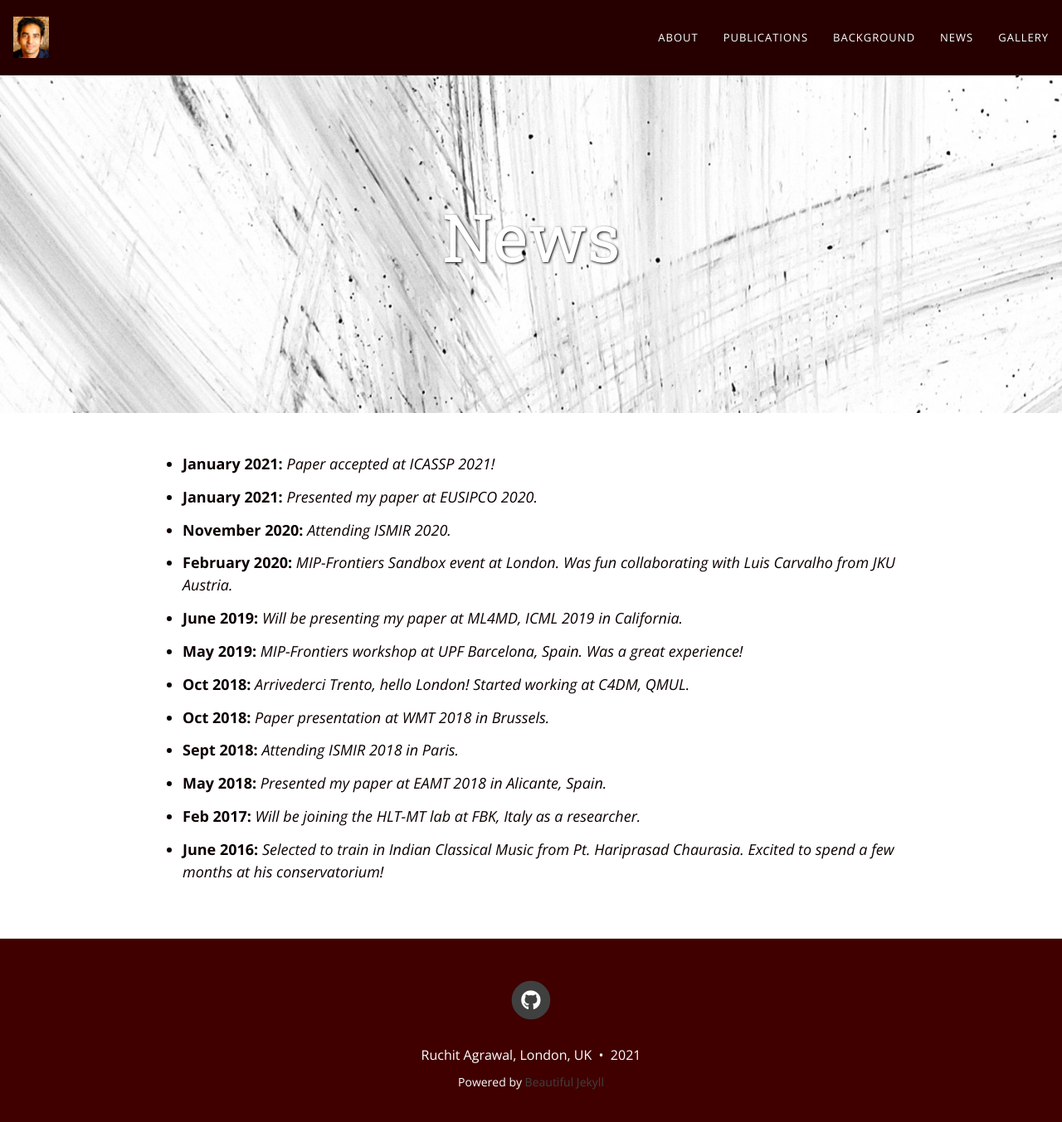
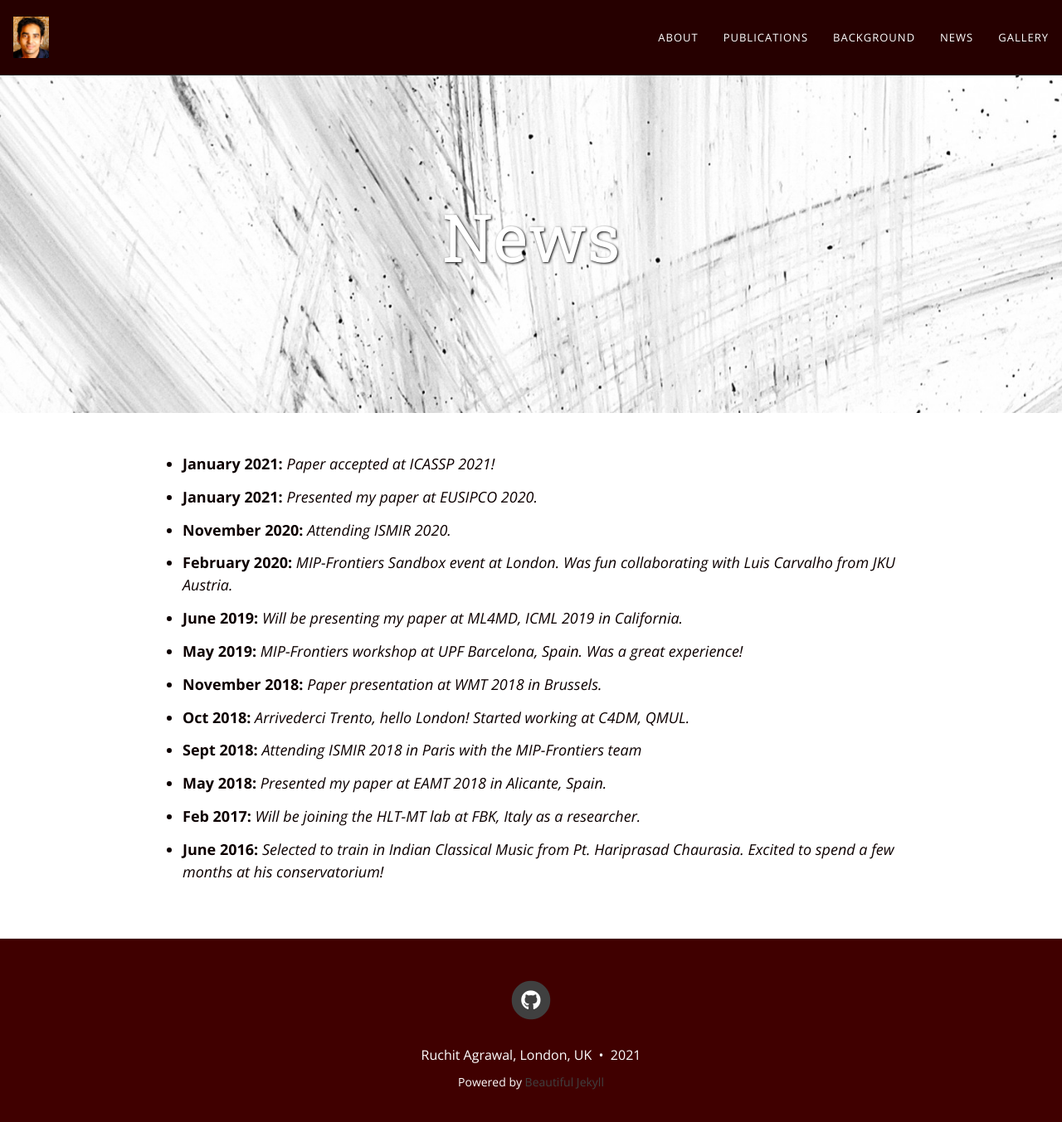
Before and after one commit to rragrawal/rragrawal.github.io, a Jekyll site: the page built from news.md, in a window 1280 px wide and 1365 px high. Shown: the top 1353 px of the window at 83% size. Built offline with Jekyll 4.4.1, drawn with Linux system fonts in a browser that asks for light colours; nearby versions of some CDN libraries.

Commit message:
Update news.md

```diff
--- a/news.md
+++ b/news.md
@@ -10,9 +10,9 @@ cover-img: "/img/bg/footer.jpg"
 * {: .spaced :} **February 2020:** *MIP-Frontiers Sandbox event at London. Was fun collaborating with Luis Carvalho from JKU Austria.*
 * {: .spaced :} **June 2019:** *Will be presenting my paper at ML4MD, ICML 2019 in California.*
 * {: .spaced :} **May 2019:** *MIP-Frontiers workshop at UPF Barcelona, Spain. Was a great experience!*
+* {: .spaced :} **November 2018:** *Paper presentation at WMT 2018 in Brussels.*
 * {: .spaced :} **Oct 2018:** *Arrivederci Trento, hello London! Started working at C4DM, QMUL.*
-* {: .spaced :} **Oct 2018:** *Paper presentation at WMT 2018 in Brussels.*
-* {: .spaced :} **Sept 2018:** *Attending ISMIR 2018 in Paris.*
+* {: .spaced :} **Sept 2018:** *Attending ISMIR 2018 in Paris with the MIP-Frontiers team*
 * {: .spaced :} **May 2018:** *Presented my paper at EAMT 2018 in Alicante, Spain.*
 * {: .spaced :} **Feb 2017:** *Will be joining the HLT-MT lab at FBK, Italy as a researcher.*
 * {: .spaced :} **June 2016:** *Selected to train in Indian Classical Music from Pt. Hariprasad Chaurasia. Excited to spend a few months at his conservatorium!*
```
